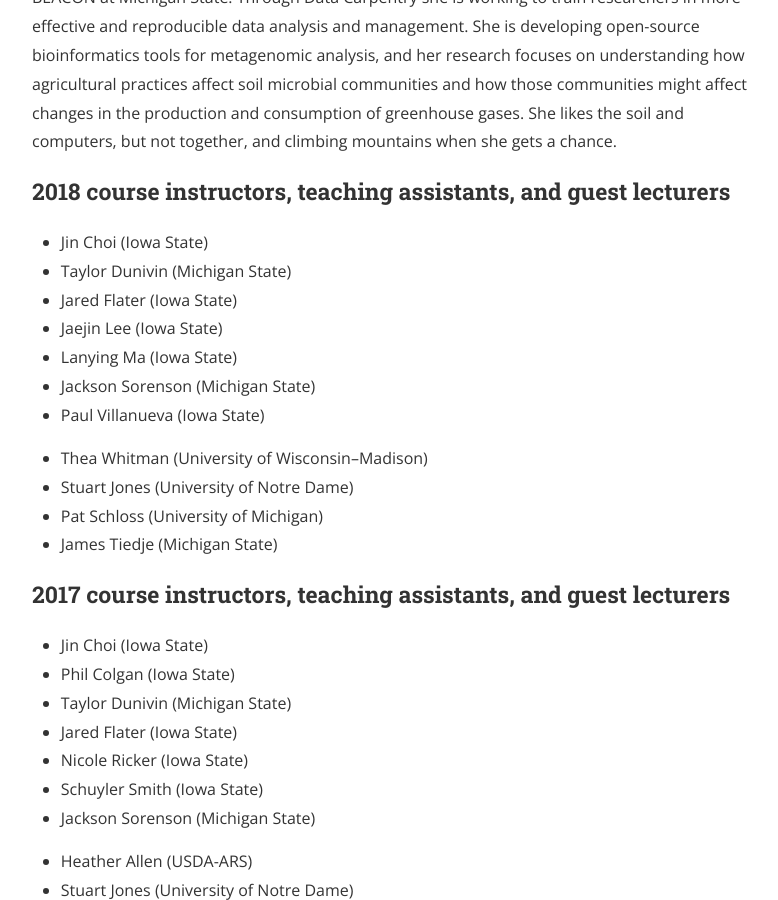
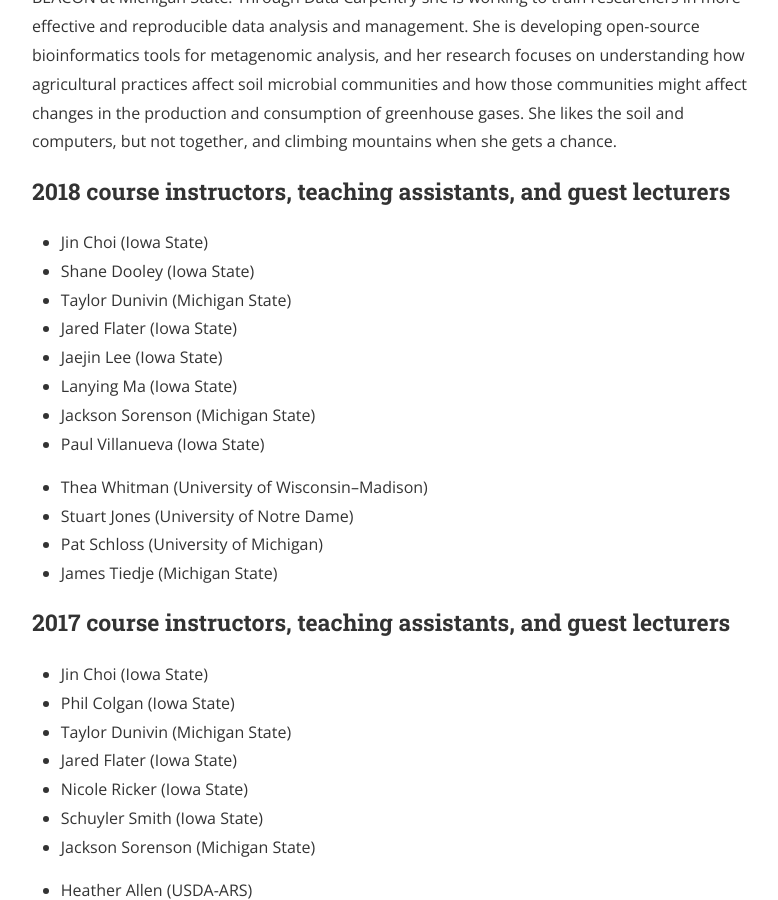
Before and after one commit to edamame-course/edamame-course.github.io, a Jekyll site: the page built from about.md, in a window 1280 px wide and 900 px high, scrolled down 2589 px. Shown: the whole window, without its empty margins (240-1018 px from the left). Built offline with Jekyll 4.4.1, drawn with Linux system fonts in a browser that asks for light colours; nearby versions of some CDN libraries; a style sheet for code colours, icons or effects is not loaded.

Commit message:
added shane to 2018 ta

```diff
--- a/about.md
+++ b/about.md
@@ -64,6 +64,7 @@
 ### 2018 course instructors, teaching assistants, and guest lecturers
 
 * Jin Choi (Iowa State)
+* Shane Dooley (Iowa State)
 * Taylor Dunivin (Michigan State)
 * Jared Flater (Iowa State)
 * Jaejin Lee (Iowa State)
```
